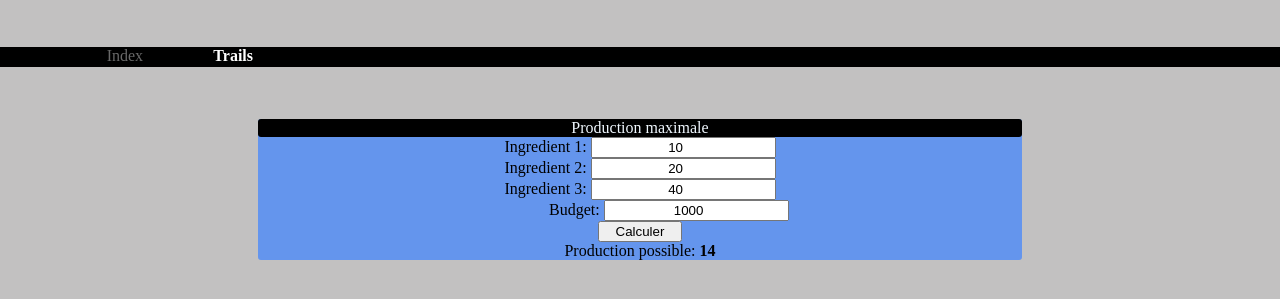
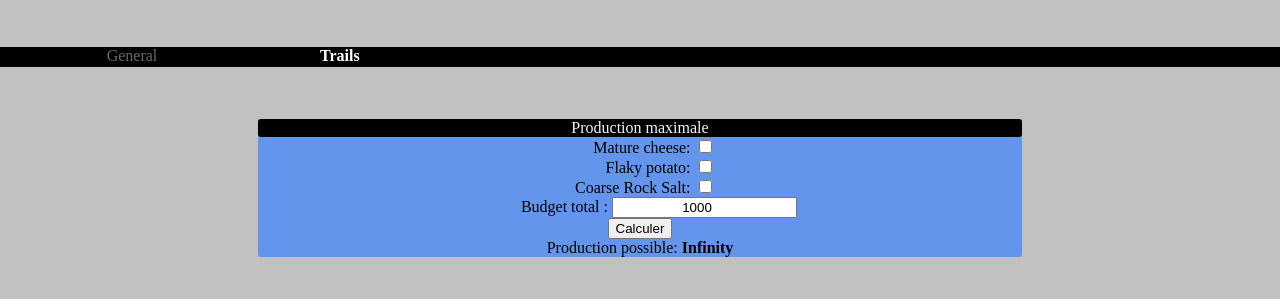
Before and after one commit to Thioni/Calculator, a plain HTML site: page tocs3.html in a window 1280 px wide. Both pictures are taken after a click on the button "Calculer". Shown: the part 61-360 px from the top of the page. Drawn offline with Linux system fonts and the light colour scheme.

Commit message:
Trails recipes now use fixed prices and checkboxes

```diff
--- a/style.css
+++ b/style.css
@@ -3,19 +3,7 @@ body {
     margin:0;
 }
 
-#calc1 {
-    grid-area: calc1;
-}
-
-#calc2 {
-    grid-area: calc2;
-}
-
-#cost {
-    grid-area: cost;
-}
-
-.container {
+.craftContainer {
     display: grid;
     grid-template-columns: repeat(3, 1fr);
     grid-template-rows: auto;
@@ -25,6 +13,15 @@ body {
     "calc1 calc1 calc1"
     "calc2 calc2 calc2"
     "craft craft craft";
+}
+
+.recipeContainer {
+    display: grid;
+    grid-template-columns: repeat(3, 1fr);
+    grid-template-rows: auto;
+    grid-template-areas:
+    "navbar navbar navbar"
+    "recipe recipe recipe";
 }
 
 #craft {
@@ -42,6 +39,19 @@ body {
     ". . prodButton . ."
     ". craftResult craftResult craftResult .";
 }
+
+#calc1 {
+    grid-area: calc1;
+}
+
+#calc2 {
+    grid-area: calc2;
+}
+
+#cost {
+    grid-area: cost;
+}
+
 
 #craftTitle {
     grid-area: craftTitle;
@@ -86,6 +96,16 @@ h1 {
 
 #prodButton {
     grid-area: prodButton;
+}
+
+#recipe {
+    grid-area: recipe;
+}
+
+#recipe label {
+    display: inline-block;
+    width: 125px;
+    text-align: right;
 }
 
 #result, #resultSelect, #possibleProd {
@@ -139,7 +159,7 @@ h1, input, .calcSection, #costModal, #closeModal {
     display: grid;
     grid-template-columns: repeat(12, 1fr);
     grid-template-areas:
-        ". indexNav tocsNav . . . . . . . . ."
+        ". indexNav . tocsNav . . . . . . . ."
 
 }
 
@@ -172,7 +192,20 @@ h1, input, .calcSection, #costModal, #closeModal {
  }
 
 @media screen and (min-width : 600px) {
-    .container {
+    #navbar {
+        grid-area: navbar;
+        height: 20px;
+        background-color: rgb(0, 0, 0);
+        color: white;
+        margin-bottom: 50px;
+        display: grid;
+        grid-template-columns: repeat(12, 1fr);
+        grid-template-areas:
+            ". indexNav . tocsNav . . . . . . . ."
+
+    }
+
+    .craftContainer {
         display: grid;
         grid-template-columns: repeat(5, 1fr);
         grid-template-rows: auto;
@@ -203,10 +236,32 @@ h1, input, .calcSection, #costModal, #closeModal {
     #iBudget {
         margin-left: 4.5vw;
     }
+
+    .recipeContainer {
+        display: grid;
+        grid-template-columns: repeat(5, 1fr);
+        grid-template-rows: auto;
+        grid-template-areas:
+        "navbar navbar navbar navbar navbar"
+        ". recipe recipe recipe .";
+    }
 }
 
 @media screen and (min-width : 1512px) {
-    .container {
+    #navbar {
+        grid-area: navbar;
+        height: 20px;
+        background-color: rgb(0, 0, 0);
+        color: white;
+        margin-bottom: 50px;
+        display: grid;
+        grid-template-columns: repeat(12, 1fr);
+        grid-template-areas:
+            ". indexNav tocsNav . . . . . . . . ."
+
+    }
+
+    .craftContainer {
         display: grid;
         grid-template-columns: repeat(9, 1fr);
         grid-template-rows: auto;
@@ -236,14 +291,13 @@ h1, input, .calcSection, #costModal, #closeModal {
     #iBudget {
         margin-left: 1.7vw;
     }
+
+    .recipeContainer {
+        display: grid;
+        grid-template-columns: repeat(9, 1fr);
+        grid-template-rows: auto;
+        grid-template-areas:
+        "navbar navbar navbar navbar navbar navbar navbar navbar navbar"
+        ". . . recipe recipe recipe . . .";
+    }
 }
-
-/* #test {
-    grid-area: test;
- } */
-
- /* label {
-    display: inline-block;
-    width: 200px;
-    text-align: right;
-  } */
--- a/tocs3.html
+++ b/tocs3.html
@@ -10,51 +10,44 @@
 
 <body>
     <h1>CRAFT COST CALCULATOR</h1>
-    <div class="container" id="test">
+    <div class="recipeContainer">
 
-        <div id="navbar">
-            <span id="indexNav" class="inactive">Index</span>
+        <nav id="navbar">
+            <span id="indexNav" class="inactive">General</span>
             <span id="tocsNav" class="active">Trails</span>
+        </nav>
+
+        <form class="calcSection" id="recipe">
+          <div id="craftTitle" class="statement">Production maximale</div>
+
+          <div>
+            <label for="ingredientA">Mature cheese:</label>
+            <input type="checkbox" id="ingredientA" name="ingredientA" value="40">
           </div>
 
-        <form class="calcSection" id="craft">
-            <div id="craftTitle" class="statement">Production maximale</div>
-            <div id="iCellOne">
-              <label for="costA">Ingredient 1: </label>
-              <input type="number" id="costA" name="costA" value="10"></input>
+          <div>
+            <label for="ingredientB">Flaky potato:</label>
+            <input type="checkbox" id="ingredientB" name="ingredientB" value="40">
           </div>
-            <div id="iCellTwo">
-              <label for="costB">Ingredient 2: </label>
-              <input type="number" id="costB" name="costB" value="20"></input>
+
+          <div>
+            <label for="ingredientC">Coarse Rock Salt:</label>
+            <input type="checkbox" id="ingredientC" name="ingredientC" value="20">
           </div>
-            <div id="iCellThree">
-              <label for="costC">Ingredient 3: </label>
-              <input type="number" id="costC" name="costC" value="40"></input>
+
+          <div>
+            <label for="totalBudget">Budget total :</label>
+            <input type="number" id="totalBudget" name="totalBudget" value="1000">
           </div>
-            <div id="iBudget">
-              <label for="totalBudget">Budget: </label>
-              <input type="number" id="totalBudget" name="totalBudget" value="1000"></input>
-            </div>
+
           <button id="prodButton" type="button">Calculer</button>
+
           <div id="craftResult">
             <span> Production possible: </span>
             <span id="possibleProd"> 0 </span>
           </div>
         </form>
 
-
-        <!-- <form class="calcSection" id="test">
-          <div id="craftTitle" class="statement">Production maximale</div>
-          <label for="costA">Coût de l'ingrédient A :</label>
-          <input type="number" id="costA" name="costA" required><br>
-
-          <label for="budget">Budget total :</label>
-          <input type="number" id="budget" name="budget" required><br>
-
-          <button type="submit">Calculer</button>
-        </form> -->
-
-
     </div>
 
     <script src="tocs3.js"></script>
--- a/tocs3.js
+++ b/tocs3.js
@@ -1,32 +1,26 @@
 let indexNav = document.getElementById("indexNav");
 
 indexNav.onclick = function(event) {
-    location.href = "index.html";
+    location.href = "general.html";
     }
 
 // Assignation des valeurs de base
-let costA = document.getElementById('costA').value;
-let costB = document.getElementById('costB').value;
-let costC = document.getElementById('costC').value;
+let ingredientA = document.getElementsByName('ingredientA')[0];
+let ingredientB = document.getElementsByName('ingredientB')[0];
+let ingredientC = document.getElementsByName('ingredientC')[0];
 let totalBudget = document.getElementById('totalBudget').value;
 let prodButton = document.getElementById('prodButton');
 
-// Calcul du nombre maximal de produits que l'on peut fabriquer
-//(chaque produit utilise pour l'instant 1 seule unité de chaque ingrédient)
+// Fonction qui calcule le nombre maximal de produits qu'on peut fabriquer
 function calculateProd() {
-    let maxProducts = Math.min(Math.floor(totalBudget / (parseInt(costA) + parseInt(costB) + parseInt(costC))));
-    console.log(costA)
-    console.log(costB)
-    console.log(costC)
-    console.log(totalBudget)
-    console.log(maxProducts)
-    possibleProd.textContent = maxProducts
+  let costA = ingredientA.checked ? parseInt(ingredientA.value) : 0;
+  let costB = ingredientB.checked ? parseInt(ingredientB.value) : 0;
+  let costC = ingredientC.checked ? parseInt(ingredientC.value) : 0;
+  let maxProducts = Math.min(Math.floor(totalBudget / (costA + costB + costC)));
+  possibleProd.textContent = maxProducts;
 }
 
 prodButton.addEventListener('click', function() {
-    costA = document.getElementById('costA').value;
-    costB = document.getElementById('costB').value;
-    costC = document.getElementById('costC').value;
-    totalBudget = document.getElementById('totalBudget').value;
-    calculateProd();
-  });
+  totalBudget = document.getElementById('totalBudget').value;
+  calculateProd();
+});
```
Also changed, not shown: general.html (renamed from index.html, +2 -2 lines). Lines whose indentation alone changed are shown as unchanged.
